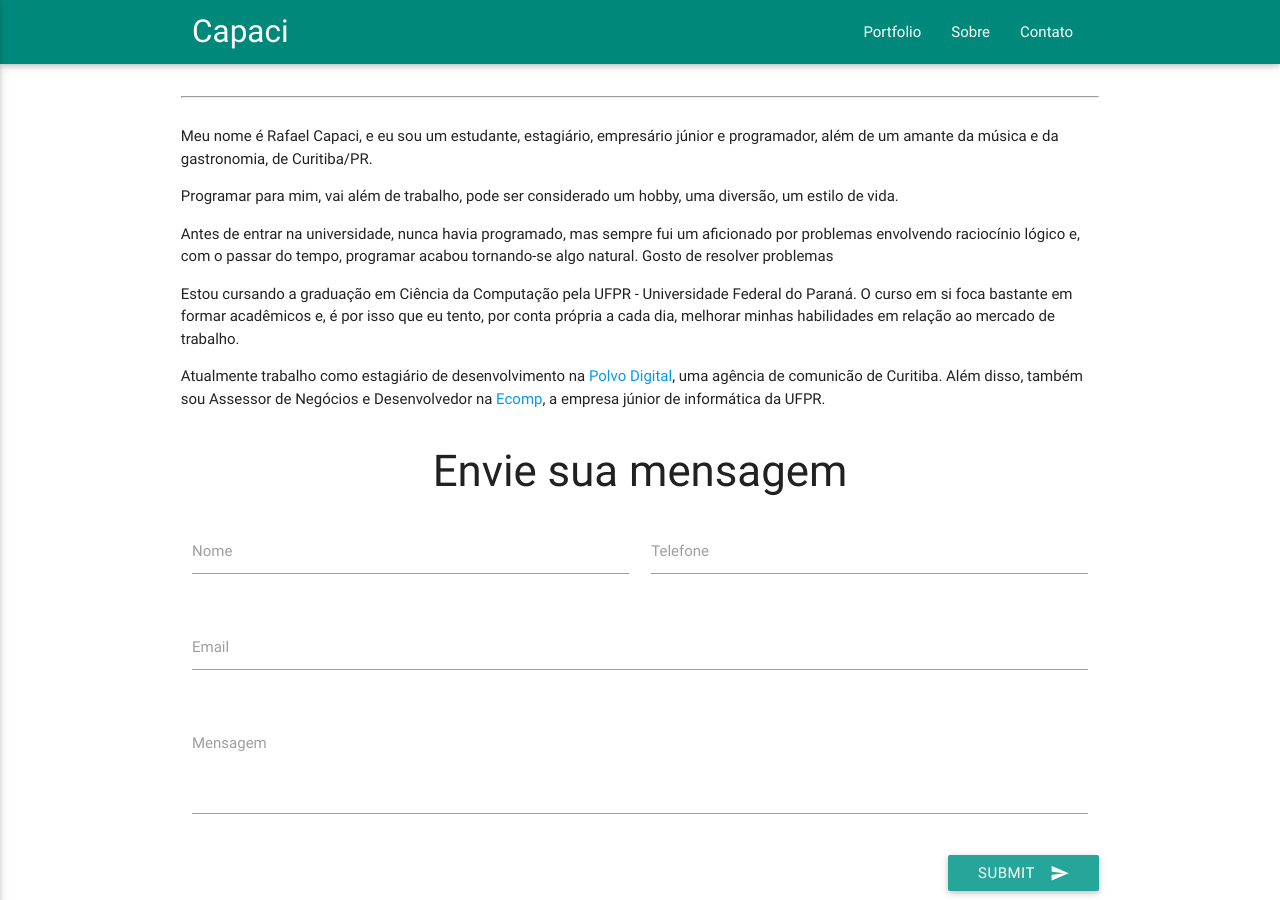
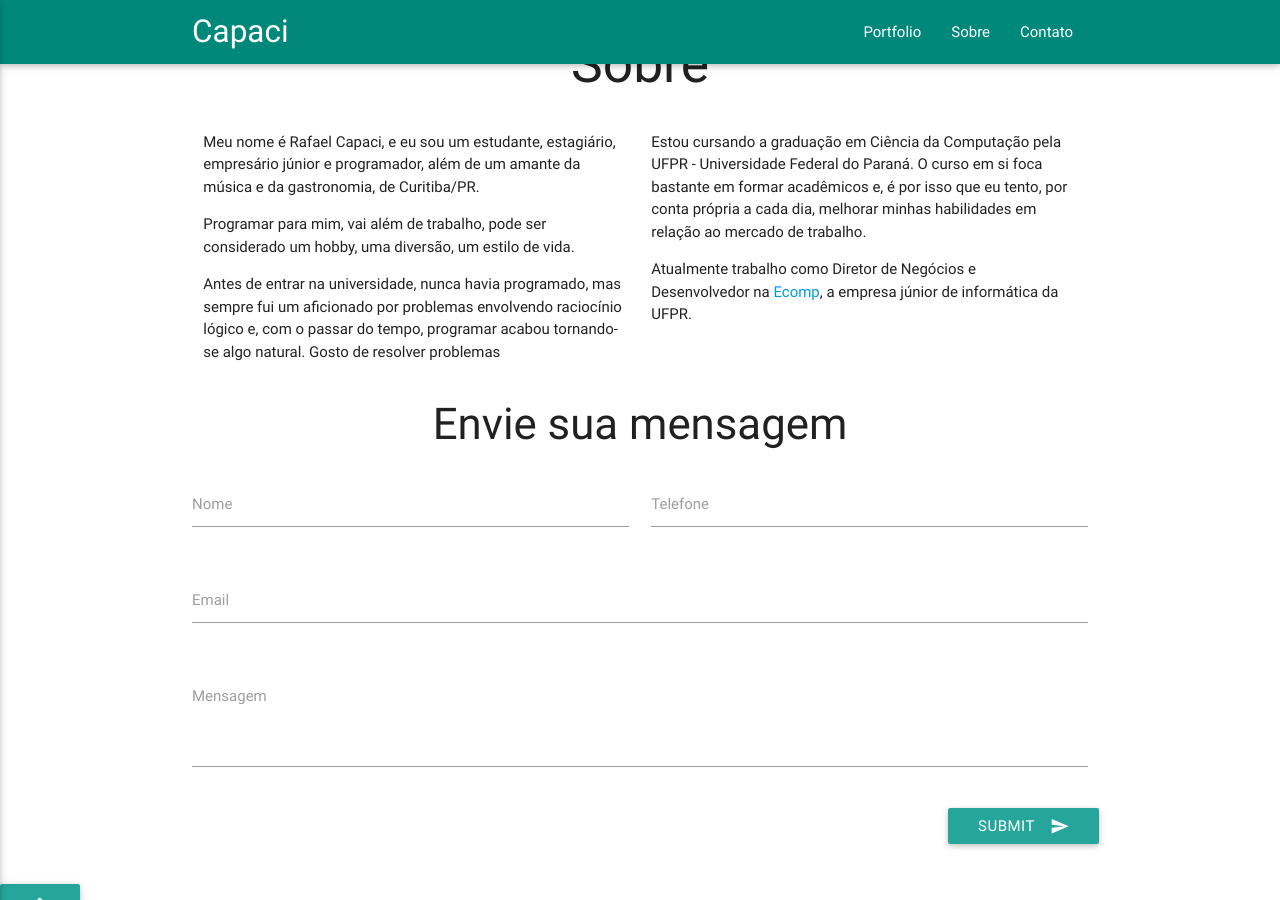
Before and after one commit to capaci/capaci.github.io, a Jekyll site: the page built from index.html, in a window 1280 px wide and 900 px high, scrolled down 1260 px. Built offline with Jekyll 4.4.1, drawn with Linux system fonts in a browser that asks for light colours.

Commit message:
seção about e separação dos componentes em include files

```diff
--- /dev/null
+++ b/_includes/home/about.html
@@ -0,0 +1,31 @@
+<!-- About Section -->
+<section id="about">
+    <div class="container">
+        <div class="row">
+            <div class="col s12 center-align">
+                <h2>Sobre</h2>
+                <div class="col l6">
+                    <p class="left-align">
+                        Meu nome é Rafael Capaci, e eu sou um estudante, estagiário, empresário júnior e programador, além de um amante da música e da gastronomia, de Curitiba/PR.
+                    </p>
+                    <p class="left-align">
+                        Programar para mim, vai além de trabalho, pode ser considerado um hobby, uma diversão, um estilo de vida.
+                    </p>
+                    <p class="left-align">
+                        Antes de entrar na universidade, nunca havia programado, mas sempre fui um aficionado por problemas envolvendo raciocínio lógico e, com o passar do tempo, programar acabou tornando-se algo natural. Gosto de resolver problemas
+                        <br>
+                    </p>
+                </div>
+                <div class="col l6">
+                    <p class="left-align">
+                        Estou cursando a graduação em Ciência da Computação pela UFPR - Universidade Federal do Paraná. O curso em si foca bastante em formar acadêmicos e, é por isso que eu tento, por conta própria a cada dia, melhorar minhas habilidades em relação ao mercado de trabalho.
+                    </p>
+                    <p class="left-align">
+                        Atualmente trabalho como Diretor de Negócios e Desenvolvedor na <a href="http://www.ecomp.co" target="_blank">Ecomp</a>, a empresa júnior de informática da UFPR.
+                    </p>
+                </div>
+            </div>
+        </div>
+
+    </div>
+</section>
--- /dev/null
+++ b/_includes/home/contact.html
@@ -0,0 +1,36 @@
+<section id="contact">
+    <div class="container">
+        <div class="row">
+            <h3 class="center-align">Envie sua mensagem</h3>
+            <form  id="contact-form" class="col s12" action="http://formspree.io/rafaelcapacipereira@gmail.com" method="POST" name="sentMessage">
+                <div class="row">
+                    <div class="input-field col s6">
+                        <input id="first_name" name="first_name" type="text" class="validate" required="">
+                        <label for="first_name">Nome</label>
+                    </div>
+                    <div class="input-field col s6">
+                        <input id="last_name" name="last_name" type="text" class="validate">
+                        <label for="last_name">Telefone</label>
+                    </div>
+                </div>
+                <div class="row">
+                    <div class="input-field col s12">
+                        <input id="email" name="email" type="email" class="validate" required="">
+                        <label for="email">Email</label>
+                    </div>
+                </div>
+                <div class="row">
+                    <div class="input-field col s12">
+                        <textarea id="message" name="message" class="materialize-textarea" required=""></textarea>
+                        <label for="message">Mensagem</label>
+                    </div>
+                </div>
+                <div class="row">
+                    <button class="btn waves-effect waves-light right" type="submit" name="action">Submit
+                      <i class="material-icons right">send</i>
+                    </button>
+                </div>
+            </form>
+        </div>
+    </div>
+</section>
--- a/index.html
+++ b/index.html
@@ -46,76 +46,10 @@ title: My Page
     </div>
 </section>
 
-<!-- About Section -->
-<section class="success" id="about">
-    <div class="container">
-        <div class="row">
-            <div class="col-lg-12 text-center">
-                <h2>Sobre</h2>
-                <hr class="star-light">
-            </div>
-        </div>
-        <div class="row">
-            <div class="col-lg-4 col-lg-offset-2">
-                <p>
-                    Meu nome é Rafael Capaci, e eu sou um estudante, estagiário, empresário júnior e programador, além de um amante da música e da gastronomia, de Curitiba/PR.
-                </p>
-                <p>
-                    Programar para mim, vai além de trabalho, pode ser considerado um hobby, uma diversão, um estilo de vida.
-                </p>
-                <p>
-                    Antes de entrar na universidade, nunca havia programado, mas sempre fui um aficionado por problemas envolvendo raciocínio lógico e, com o passar do tempo, programar acabou tornando-se algo natural. Gosto de resolver problemas
-                    <br>
-                </p>
-            </div>
-            <div class="col-lg-4">
-                <p>
-                    Estou cursando a graduação em Ciência da Computação pela UFPR - Universidade Federal do Paraná. O curso em si foca bastante em formar acadêmicos e, é por isso que eu tento, por conta própria a cada dia, melhorar minhas habilidades em relação ao mercado de trabalho.
-                </p>
-                <p>
-                    Atualmente trabalho como estagiário de desenvolvimento na <a href="http://www.polvo.com.br" target="_blank">Polvo Digital</a>, uma agência de comunicão de Curitiba. Além disso, também sou Assessor de Negócios e Desenvolvedor na <a href="http://www.ecomp.co" target="_blank">Ecomp</a>, a empresa júnior de informática da UFPR.
-                </p>
-            </div>
-        </div>
-    </div>
-</section>
 
-<section id="contact">
-    <div class="container">
-        <div class="row">
-            <h3 class="center-align">Envie sua mensagem</h3>
-            <form  id="contact-form" class="col s12" action="http://formspree.io/rafaelcapacipereira@gmail.com" method="POST" name="sentMessage">
-                <div class="row">
-                    <div class="input-field col s6">
-                        <input id="first_name" name="first_name" type="text" class="validate" required="">
-                        <label for="first_name">Nome</label>
-                    </div>
-                    <div class="input-field col s6">
-                        <input id="last_name" name="last_name" type="text" class="validate">
-                        <label for="last_name">Telefone</label>
-                    </div>
-                </div>
-                <div class="row">
-                    <div class="input-field col s12">
-                        <input id="email" name="email" type="email" class="validate" required="">
-                        <label for="email">Email</label>
-                    </div>
-                </div>
-                <div class="row">
-                    <div class="input-field col s12">
-                        <textarea id="message" name="message" class="materialize-textarea" required=""></textarea>
-                        <label for="message">Mensagem</label>
-                    </div>
-                </div>
-                <div class="row">
-                    <button class="btn waves-effect waves-light right" type="submit" name="action">Submit
-                      <i class="material-icons right">send</i>
-                    </button>
-                </div>
-            </form>
-        </div>
-    </div>
-</section>
+    {% include home/about.html %}
+
+    {% include home/contact.html %}
 
 <!-- Portfolio Modals -->
 <div class="portfolio-modal modal fade" id="portfolioModal1" tabindex="-1" role="dialog" aria-hidden="true">
```
